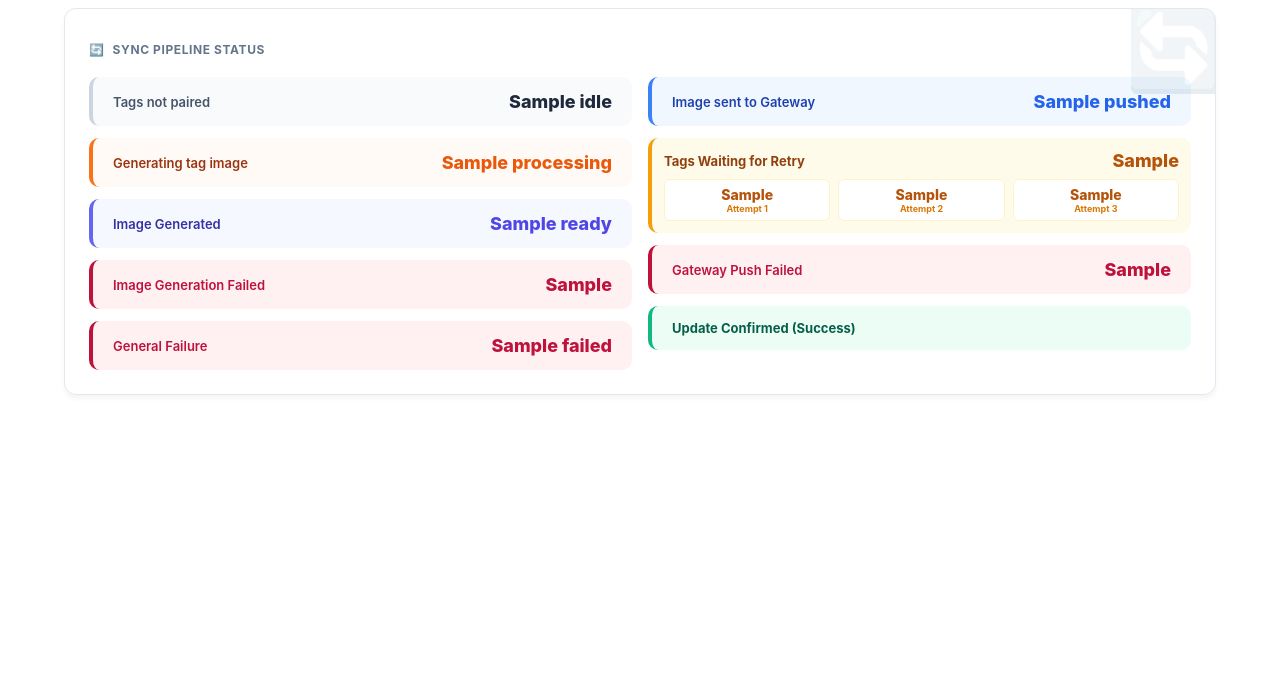
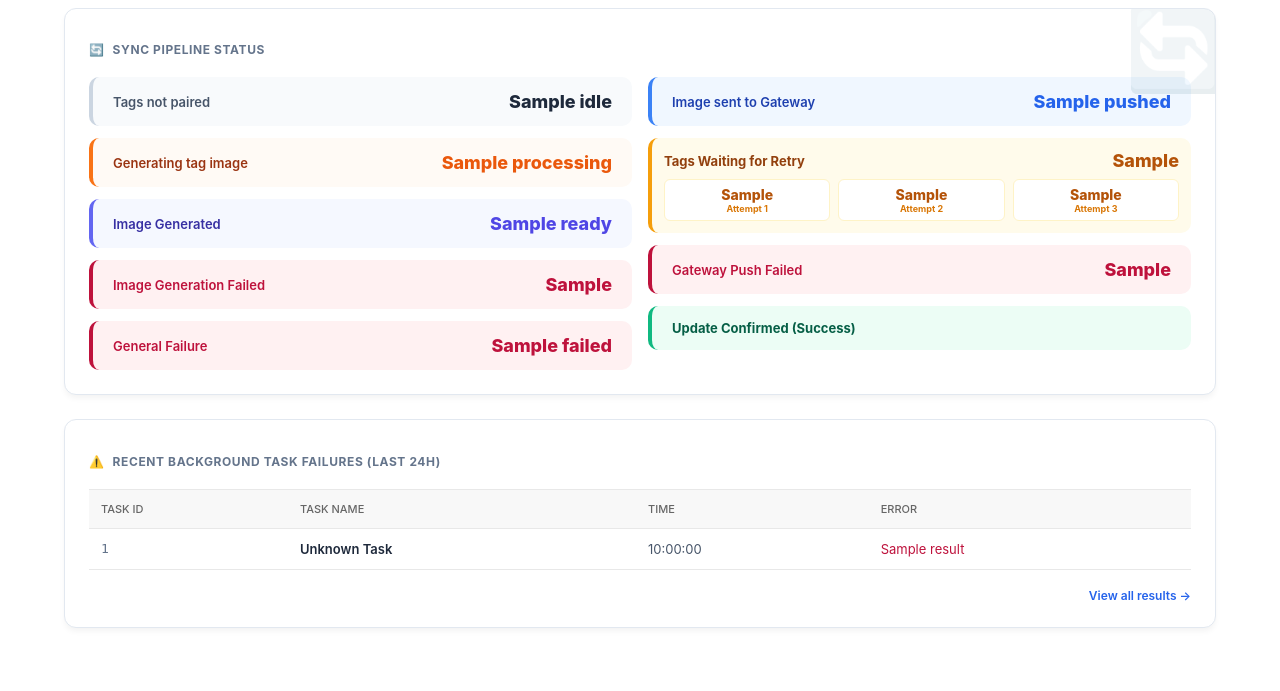
Before and after one commit to rkaredia/esl-cloud, a Django app: template templates/admin/dashboard.html in a window 1280 px wide. Shown: the part 585-1276 px from the top of the page. Before the commit the page ends 980 px from the top, so only its background shows below. Run offline with Django 5.2, Linux system fonts and the light colour scheme; the template is opened without the code that fills it: most values are stand-ins (such as "Sample title", 1, 10 or a date in 2020); parts of the project's set-up code (start-up, migrations or seed data) failed here and were passed over.

Commit message:
Implement identified technical debt improvements
- Item 1: MAC Address Normalization & Indexed Lookup (O(1) lookups).
- Item 2: Centralized hardware config defaults in GlobalSetting.
- Item 3: Optimized MQTT logging volume via 10% sampling for heartbeats.
- Item 4: Refactored template geometry logic into centralized LayoutEngine.
- Item 5: Added Background Task Failure observability to Analytics Dashboard.

Co-authored-by: rkaredia <259759772+rkaredia@users.noreply.github.com>

```diff
--- a/core/management/commands/seed_data.py
+++ b/core/management/commands/seed_data.py
@@ -165,6 +165,7 @@ class Command(BaseCommand):
             {'key': 'OFFLINE_TIMEOUT_MULTIPLIER', 'value': '4', 'description': 'Multiply heartbeat interval by this to determine offline status'},
             {'key': 'LOG_RETENTION_DAYS', 'value': '15', 'description': 'Number of days to keep MQTT communication logs'},
             {'key': 'ESL_SEND_DELAY_MS', 'value': '500', 'description': 'Delay in milliseconds between sending individual tags to a gateway'},
+            {'key': 'DEFAULT_GATEWAY_SERVER', 'value': '192.168.1.92:9081', 'description': 'Default server address (IP:Port) for hardware configuration'},
         ]
         for s in settings_to_seed:
             GlobalSetting.objects.get_or_create(key=s['key'], defaults={'value': s['value'], 'description': s['description']})
--- a/core/utils.py
+++ b/core/utils.py
@@ -1,6 +1,7 @@
 import logging
 import os
 import textwrap
+import re
 from django.conf import settings
 from PIL import Image, ImageDraw, ImageFont
 import barcode
@@ -31,7 +32,6 @@ def normalize_mac(raw_mac):
     """
     if not raw_mac:
         return ""
-    import re
     return re.sub(r'[^0-9A-Za-z]', '', str(raw_mac)).strip().upper()
 
 # Module-level cache to prevent redundant font loading from disk (Performance)
@@ -39,6 +39,40 @@ _FONT_CACHE = {}
 
 # Reusable Draw object for measurement to avoid creating new Image instances (Performance)
 _MEASURE_DRAW = ImageDraw.Draw(Image.new('RGB', (1, 1)))
+
+class LayoutEngine:
+    """
+    CENTRALIZED GEOMETRY & MEASUREMENT ENGINE
+    -----------------------------------------
+    Provides consistent padding, font sizing, and text bounding box
+    calculations across all templates and the Design Lab.
+    """
+    SAFE_PAD = 8
+    QUIET_ZONE_PX = 10
+
+    @staticmethod
+    def get_text_size(text, font):
+        bbox = _MEASURE_DRAW.textbbox((0, 0), text, font=font)
+        return bbox[2] - bbox[0], bbox[3] - bbox[1]
+
+    @classmethod
+    def get_dynamic_font(cls, text, max_w, max_h, initial_size, font_type="bold"):
+        low = 8
+        high = initial_size
+        best_size = 8
+
+        while low <= high:
+            mid = (low + high) // 2
+            font = get_font_by_type(mid, font_type)
+            w, h = cls.get_text_size(text, font)
+
+            if w <= max_w and h <= max_h:
+                best_size = mid
+                low = mid + 1
+            else:
+                high = mid - 1
+
+        return get_font_by_type(best_size, font_type)
 
 def get_font_by_type(size, font_type="bold"):
     """
@@ -66,30 +100,9 @@ def get_font_by_type(size, font_type="bold"):
 
 def get_dynamic_font_size(text, max_w, max_h, initial_size, font_type="bold"):
     """
-    AUTO-FIT LOGIC
-    --------------
-    Uses 'Binary Search' to find the largest font size that fits within
-    the given width (max_w) and height (max_h).
-    Ensures long product names don't spill off the edge of the tag.
+    AUTO-FIT LOGIC (Deprecated: Use LayoutEngine.get_dynamic_font instead)
     """
-    low = 8
-    high = initial_size
-    best_size = 8
-
-    while low <= high:
-        mid = (low + high) // 2
-        font = get_font_by_type(mid, font_type)
-        # textbbox calculates the pixel dimensions of the text
-        bbox = _MEASURE_DRAW.textbbox((0, 0), text, font=font)
-        w, h = bbox[2] - bbox[0], bbox[3] - bbox[1]
-
-        if w <= max_w and h <= max_h:
-            best_size = mid
-            low = mid + 1
-        else:
-            high = mid - 1
-
-    return get_font_by_type(best_size, font_type)
+    return LayoutEngine.get_dynamic_font(text, max_w, max_h, initial_size, font_type)
 
 def render_sharp_barcode(sku, max_w, max_h, quiet_zone_px=10):
     """
@@ -160,7 +173,7 @@ def template_v1(image, draw, product, width, height, color_scheme):
 
     # 2. Split Screen
     split_x = int(width * 0.62)
-    safe_pad = 8
+    safe_pad = LayoutEngine.SAFE_PAD
     left_zone_w = split_x - (safe_pad * 2)
     draw.rectangle([split_x, 0, width, height], fill=price_bg)
 
@@ -272,7 +285,7 @@ def template_v1(image, draw, product, width, height, color_scheme):
     try:
         # Use pixel-perfect barcode renderer with 10px quiet zone (approx 0.85mm at 300dpi)
         # We increase the default to 10px to meet the "quiet zone" requirement
-        b_img = render_sharp_barcode(product.sku, left_zone_w, barcode_h, quiet_zone_px=10)
+        b_img = render_sharp_barcode(product.sku, left_zone_w, barcode_h, quiet_zone_px=LayoutEngine.QUIET_ZONE_PX)
 
         if b_img:
             # Center the barcode in the left zone, but ensure it doesn't spill into the left buffer
@@ -327,14 +340,14 @@ def template_v3(image, draw, product, width, height, color_scheme):
     draw.rectangle([split_x, 0, width, height], fill=right_bg)
     if not product: return
 
-    safe_pad = 8
+    safe_pad = LayoutEngine.SAFE_PAD
     left_zone_w = split_x - (safe_pad * 2)
 
     # 1. DRAW BARCODE & SKU (Left Bottom First - to calculate remaining space)
     barcode_h = int(height * 0.18)
     try:
         # Use pixel-perfect barcode renderer with 10px quiet zone
-        b_img = render_sharp_barcode(product.sku, left_zone_w, barcode_h, quiet_zone_px=10)
+        b_img = render_sharp_barcode(product.sku, left_zone_w, barcode_h, quiet_zone_px=LayoutEngine.QUIET_ZONE_PX)
 
         barcode_y = height - barcode_h - 22 # Default fallback position
 
--- a/templates/admin/dashboard.html
+++ b/templates/admin/dashboard.html
@@ -238,5 +238,44 @@
             </div>
         </div>
     </div>
+
+    <!-- TASK OBSERVABILITY: RECENT FAILURES -->
+    <div class="stat-card" style="background: white; padding: 24px; border-radius: 12px; border: 1px solid #e2e8f0; box-shadow: 0 4px 6px -1px rgba(0, 0, 0, 0.05); margin-top: 24px;">
+        <h3 style="font-size: 12px; font-weight: 700; text-transform: uppercase; letter-spacing: 0.05em; color: #64748b; margin-bottom: 20px; display: flex; align-items: center; gap: 8px;">
+            <span aria-hidden="true">⚠️</span> Recent Background Task Failures (Last 24h)
+        </h3>
+
+        {% if recent_failures %}
+        <div style="overflow-x: auto;">
+            <table style="width: 100%; border-collapse: collapse; font-size: 13px;">
+                <thead>
+                    <tr style="border-bottom: 1px solid #e2e8f0; text-align: left; color: #64748b;">
+                        <th style="padding: 12px;">Task ID</th>
+                        <th style="padding: 12px;">Task Name</th>
+                        <th style="padding: 12px;">Time</th>
+                        <th style="padding: 12px;">Error</th>
+                    </tr>
+                </thead>
+                <tbody>
+                    {% for failure in recent_failures %}
+                    <tr style="border-bottom: 1px solid #f1f5f9;">
+                        <td style="padding: 12px; font-family: monospace; color: #64748b;">{{ failure.task_id|truncatechars:8 }}</td>
+                        <td style="padding: 12px; font-weight: 600; color: #1e293b;">{{ failure.task_name|default:"Unknown Task" }}</td>
+                        <td style="padding: 12px; color: #475569;">{{ failure.date_done|date:"H:i:s" }}</td>
+                        <td style="padding: 12px; color: #be123c;">{{ failure.result|truncatechars:100 }}</td>
+                    </tr>
+                    {% endfor %}
+                </tbody>
+            </table>
+        </div>
+        <div style="margin-top: 16px; text-align: right;">
+            <a href="{% url 'admin:django_celery_results_taskresult_changelist' %}" style="font-size: 12px; color: var(--primary-blue, #2563eb); font-weight: 600; text-decoration: none;">View all results →</a>
+        </div>
+        {% else %}
+        <div style="padding: 40px; text-align: center; color: #94a3b8; font-style: italic;">
+            No background task failures detected in the last 24 hours.
+        </div>
+        {% endif %}
+    </div>
 </div>
 {% endblock %}
```
Also changed, not shown: core/admin/base.py (+8 -0 lines), core/mqtt_client.py (+12 -0 lines), core/views.py (+5 -2 lines), core/migrations/0047_normalize_existing_macs.py.
